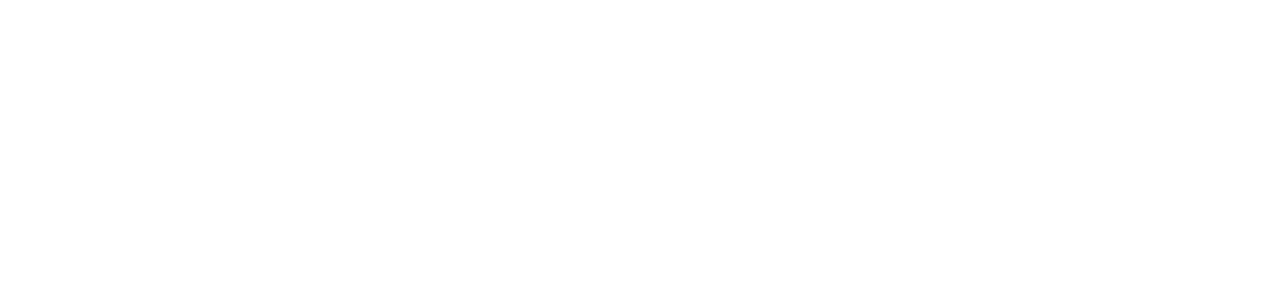
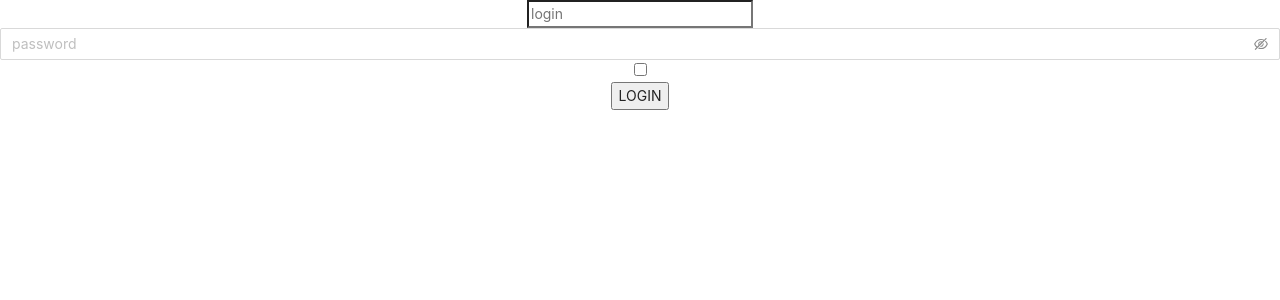
Before and after one commit to pharmman/cards-project, a React (Create React App) app: page /login in a window 1280 px wide. Shown: the top 300 px of the page. Built offline with nearby package versions, Linux system fonts and the light colour scheme.

Commit message:
loginPage in progress

```diff
--- a/package.json
+++ b/package.json
@@ -10,9 +10,11 @@
     "@types/node": "^12.0.0",
     "@types/react": "^17.0.0",
     "@types/react-dom": "^17.0.0",
+    "antd": "^4.15.1",
     "axios": "^0.21.1",
     "react": "^17.0.2",
     "react-dom": "^17.0.2",
+    "react-hook-form": "^7.1.1",
     "react-redux": "^7.2.3",
     "react-router-dom": "^5.2.0",
     "react-scripts": "4.0.3",
--- a/src/a-1-main/m-1-ui/main/Main.tsx
+++ b/src/a-1-main/m-1-ui/main/Main.tsx
@@ -1,5 +1,6 @@
 import React from "react";
 import {Routes} from "./routes/Routes";
+import {version} from "antd";
 
 
 export const Main:React.FC = () => {
--- a/src/a-1-main/m-2-bll/store.ts
+++ b/src/a-1-main/m-2-bll/store.ts
@@ -1,11 +1,15 @@
 import {applyMiddleware, combineReducers, createStore} from "redux";
 import thunk from "redux-thunk";
+import {loginReducer} from "../../a-2-features/f-1-auth/a-1-login/l-2-bll/loginReducer";
 
 
 const reducers = combineReducers({
-
+    login: loginReducer
 })
 
-export const store  = createStore(reducers, applyMiddleware(thunk))
+export const store = createStore(reducers, applyMiddleware(thunk))
 
 export type AppStoreType = ReturnType<typeof reducers>
+
+// @ts-ignore
+window.store = store
--- a/src/a-1-main/m-3-dal/instance.ts
+++ b/src/a-1-main/m-3-dal/instance.ts
@@ -1,7 +1,7 @@
 import axios from "axios";
 import { DEV_VERSION } from "../../config";
 
-export const baseURL = !DEV_VERSION
+export const baseURL = DEV_VERSION
     ? "http://localhost:7542/2.0/"
     : "https://neko-back.herokuapp.com/2.0/";
 
--- a/src/a-2-features/f-1-auth/a-1-login/l-1-ui/LoginPage.tsx
+++ b/src/a-2-features/f-1-auth/a-1-login/l-1-ui/LoginPage.tsx
@@ -1,9 +1,59 @@
-import React from "react";
+import React, {ChangeEvent, useState} from "react";
+import {useDispatch, useSelector} from "react-redux";
+import {loginTC} from "../l-2-bll/loginThunk";
+import {AppStoreType} from "../../../../a-1-main/m-2-bll/store";
+import {useForm} from "react-hook-form";
+import {Input, version} from "antd";
 
-export const LoginPage:React.FC = () => {
+export const LoginPage: React.FC = () => {
+
+    interface IFormInput {
+        email: string;
+        password: string;
+        rememberMe: boolean;
+    }
+
+    const dispatch = useDispatch()
+
+    const error = useSelector<AppStoreType, string>(state => state.login.error)
+    const {register, handleSubmit, formState: {errors}} = useForm()
+
+    const onSubmit = (data: IFormInput) => {
+        dispatch(loginTC({...data}))
+    }
+
     return (
         <div>
-
+            <form onSubmit={handleSubmit(onSubmit)}>
+                <div>
+                    <input
+                        {...register('email',
+                            {
+                                required: true,
+                                pattern: {
+                                    value: /^[A-Z0-9._%+-]+@[A-Z0-9.-]+\.[A-Z]{2,}$/i,
+                                    message: "Invalid email address"
+                                }
+                            })} type="text" placeholder={'login'}/>
+                </div>
+                <div>
+                    <Input.Password type="password" placeholder={'password'} {...register('password',
+                        {
+                            required: true,
+                        })}/>
+                </div>
+                <div>
+                    <input type="checkbox" {...register('rememberMe')}/>
+                </div>
+                <button>LOGIN</button>
+                <div>
+                    {errors.email?.message}
+                </div>
+                <div>{errors.password && 'БЯДАААА'}</div>
+                <div>
+                    {error}
+                </div>
+            </form>
         </div>
     )
 }
--- a/src/a-2-features/f-1-auth/a-1-login/l-2-bll/loginReducer.ts
+++ b/src/a-2-features/f-1-auth/a-1-login/l-2-bll/loginReducer.ts
@@ -8,5 +8,7 @@ export const loginReducer = (state = loginInitState, action: LoginActionsType):
         case 'login/SET_IS_IS_LOGGED-IN':
         case 'login/SET_ERROR':
             return {...state, ...action}
+        default:
+            return state
     }
 }
--- a/src/a-2-features/f-1-auth/a-1-login/l-2-bll/loginThunk.ts
+++ b/src/a-2-features/f-1-auth/a-1-login/l-2-bll/loginThunk.ts
@@ -1,7 +1,19 @@
 import { Dispatch } from "redux";
-import { LoginDataType } from "../l-3-dal/LoginAPI";
-import { setIsFetching } from "./loginActionsType";
+import {LoginAPI, LoginDataType } from "../l-3-dal/LoginAPI";
+import {setError, setIsFetching, setIsLoggedIn } from "./loginActionsType";
 
-const loginTC = (data:LoginDataType) => (dispatch:Dispatch) => {
+export const loginTC = (data:LoginDataType) => async (dispatch:Dispatch) => {
     dispatch(setIsFetching(true))
+    try {
+        const res = await LoginAPI.login(data)
+        dispatch(setIsLoggedIn(true))
+    }
+    catch (e) {
+        const error = e.response? e.response.data.error : (e.message + ', more details in the console')
+        dispatch(setError(error))
+        console.log('Error:', {...e})
+    }
+    finally {
+        dispatch(setIsFetching(false))
+    }
 }
--- a/src/index.tsx
+++ b/src/index.tsx
@@ -3,10 +3,12 @@ import ReactDOM from 'react-dom';
 import './index.css';
 import App from './a-1-main/m-1-ui/App';
 import reportWebVitals from './reportWebVitals';
+import {DatePicker} from "antd";
+import 'antd/dist/antd.css'
 
 ReactDOM.render(
   <React.StrictMode>
-    <App />
+      <App/>
   </React.StrictMode>,
   document.getElementById('root')
 );
```
Also changed, not shown: 1 other file (tests, documents, lock files or other folders).
